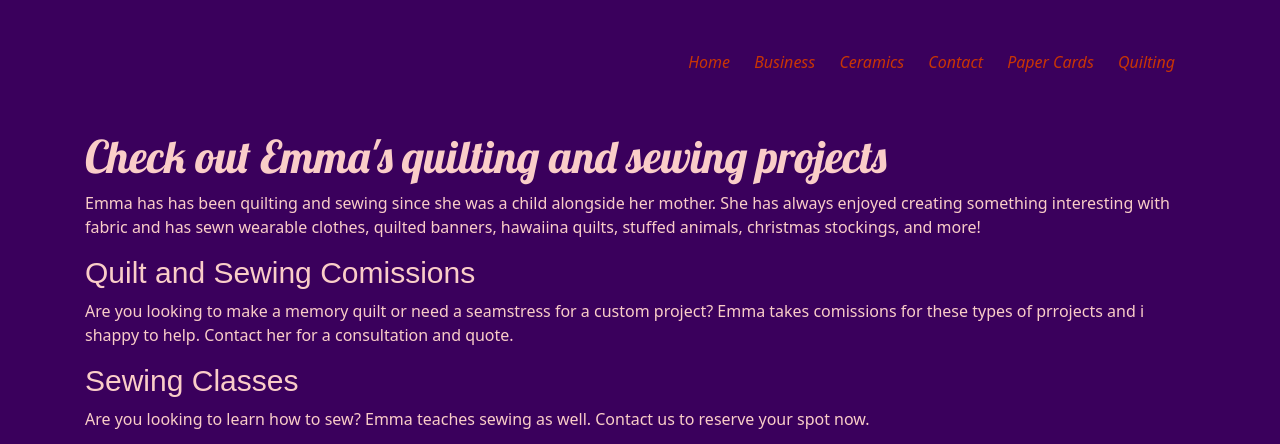
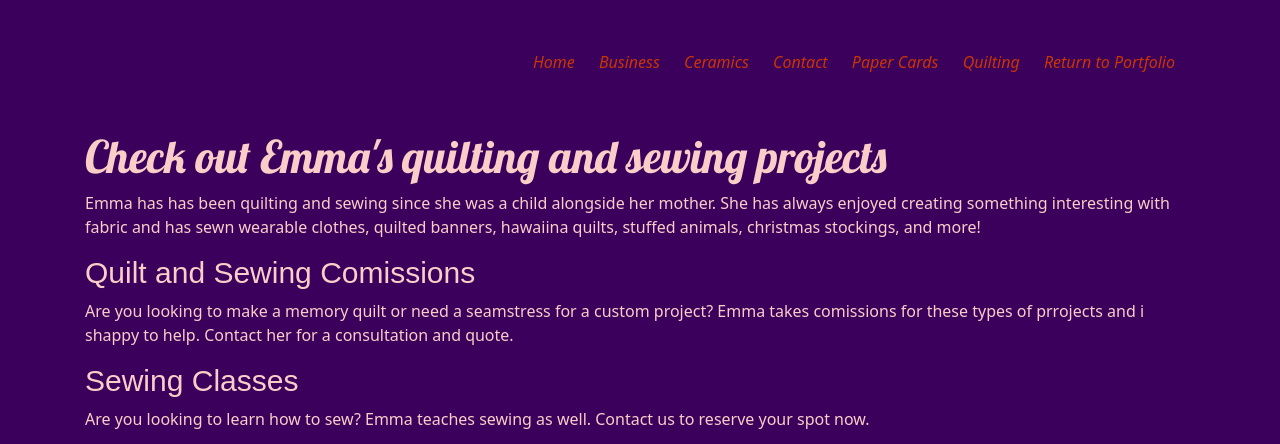
Before and after one commit to Emmalani3/homepage, a plain HTML site: page quilting.html in a window 1280 px wide. Shown: the top 444 px of the page. Drawn offline with nearby package versions, Linux system fonts and the light colour scheme.

Commit message:
Update quilting.html

```diff
--- a/quilting.html
+++ b/quilting.html
@@ -34,6 +34,7 @@
             <a href="contact.html">Contact</a>
             <a href="paper-card.html">Paper Cards</a>
             <a href="quilting.html">Quilting</a>
+            <a href="https://emmalani3.github.io/portfolio/index.html">Return to Portfolio</a>
             <!-- Add more links as needed -->
         </nav>
     <main>
```
